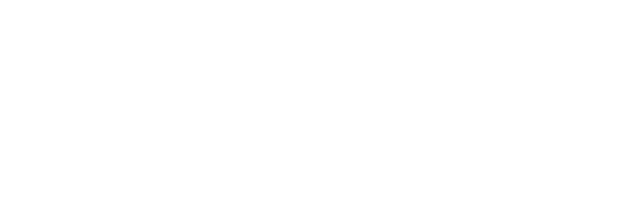
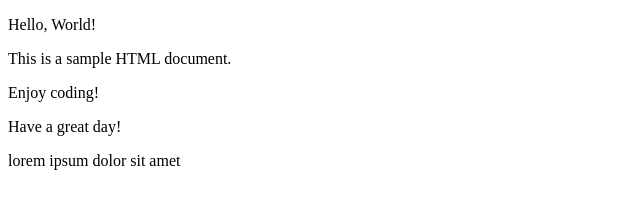
Before and after one commit to zackadoodledoo/CSE341, a plain HTML site: page index.html in a window 1280 px wide. Shown: the whole page, without its empty margins (0-640 px from the left). Drawn offline with Linux system fonts and the light colour scheme.

Commit message:
initial pusher

```diff
--- a/index.html
+++ b/index.html
@@ -4,6 +4,11 @@
     <meta charset="UTF-8">
     <meta name="viewport" content="width=device-width, initial-scale=1.0">
     <title>Document</title>
+    <p>Hello, World!</p>
+    <p>This is a sample HTML document.</p>
+    <p>Enjoy coding!</p>
+    <p>Have a great day!</p>
+    <p>lorem ipsum dolor sit amet </p>
 </head>
 <body>
 
```
